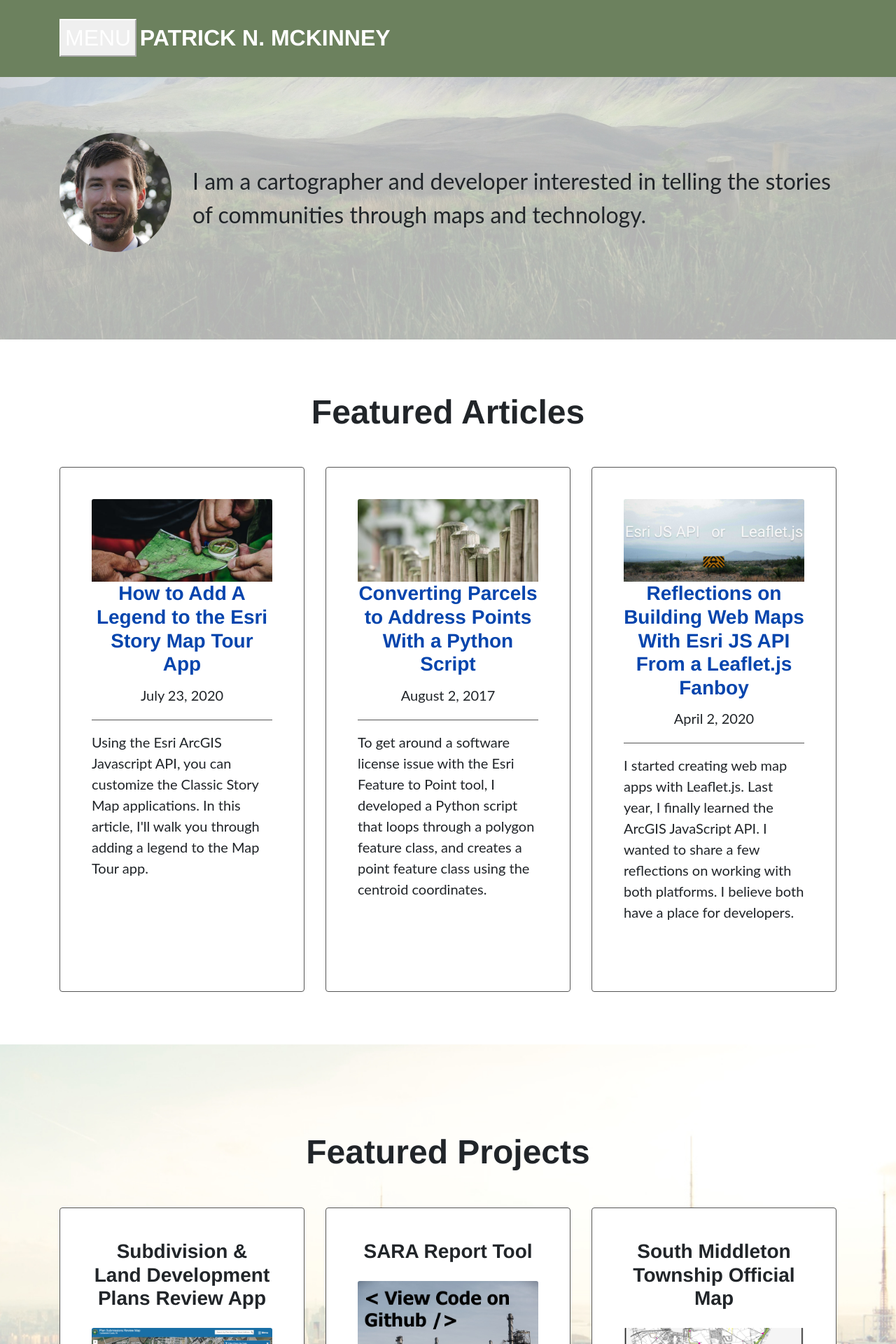
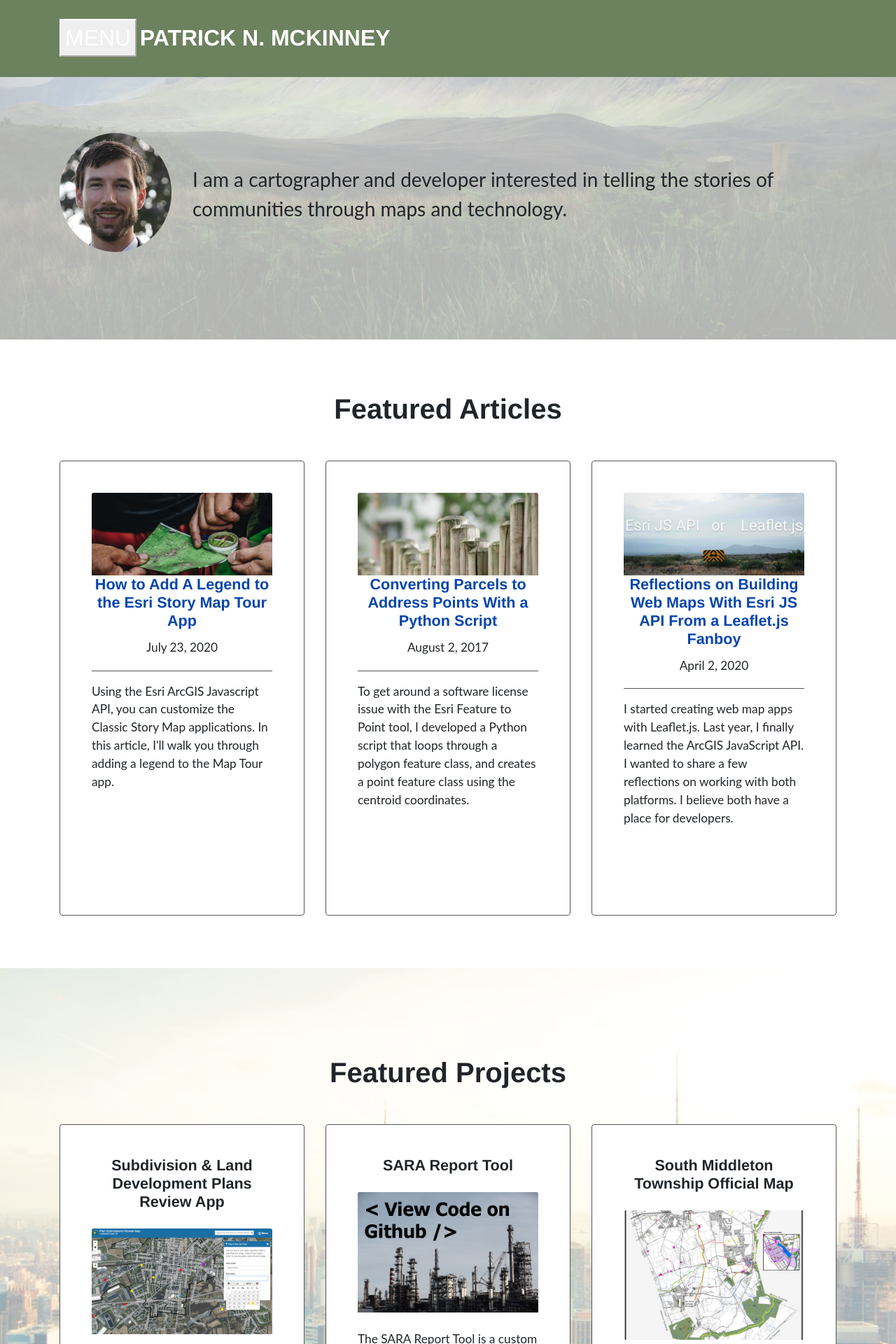
Before and after one commit to pmacMaps/website-live-test, a Jekyll site: the page built from index.html, in a window 1280 px wide. Shown: the top 1920 px of the page at 70% size. Built offline with Jekyll 4.4.1, drawn with Linux system fonts in a browser that asks for light colours.

Commit message:
update font sizes and min heights

```diff
--- a/css/style.css
+++ b/css/style.css
@@ -5,7 +5,6 @@
  */
 body {
   font-family: 'Lato', 'Helvetica Neue', Helvetica, Arial, sans-serif;
-  /*font-family: Verdana,Geneva,sans-serif;*/
   overflow-x: hidden;
 }
 p {
@@ -13,8 +12,9 @@ p {
 }
 p,
 ul,
-ol {
-  font-size: 1.25em;
+ol,
+li {
+  font-size: 1.08em;
 }
 li {
     margin-bottom: 10px;
@@ -52,6 +52,12 @@ h5,
 h6 {
   font-family: "Montserrat", "Helvetica Neue", Helvetica, Arial, sans-serif;
   font-weight: 700;
+}
+.card h3 {
+  font-size: 1.35em;
+}
+.pf-single h1 {
+  font-size: 2em;
 }
 hr {
     border-top-color: #999;
@@ -153,7 +159,7 @@ section {
 }
 section h2 {
   margin: 0;
-  font-size: 3em;
+  font-size: 2.5em;
 }
 section.success {
   background: #18BC9C;
@@ -403,7 +409,7 @@ body.portfolio footer hr {
 }
 
 .home-intro p {
-    font-size: 2em;
+    font-size: 1.75em;
 }
 
 .home-intro img {
@@ -428,8 +434,9 @@ body.portfolio footer hr {
     margin-bottom: 50px;
 }
 
-.feat-portfolio .card {
-    min-height: 700px;
+.feat-portfolio .card,
+.feat-posts .card {
+  min-height: 650px;
 }
 
 .feat-portfolio .card,
@@ -451,10 +458,6 @@ body.portfolio footer hr {
 }
 
 /* Featured Posts */
-.feat-posts .card {
-    min-height: 750px;
-}
-
 .feat-posts .card,
 .feat-portfolio .card {
     border-color: #555;
```
